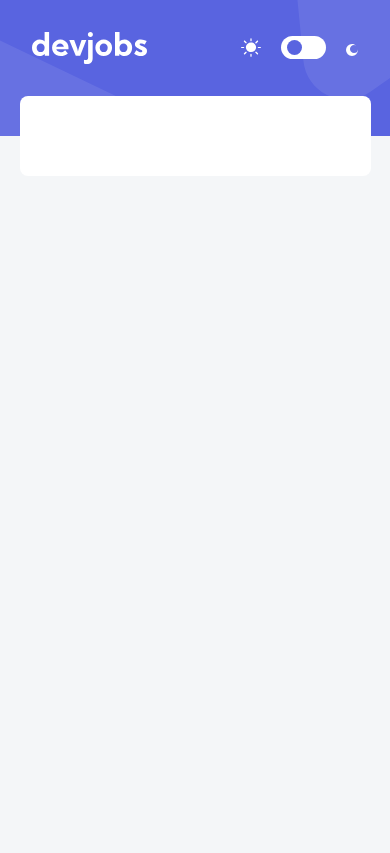
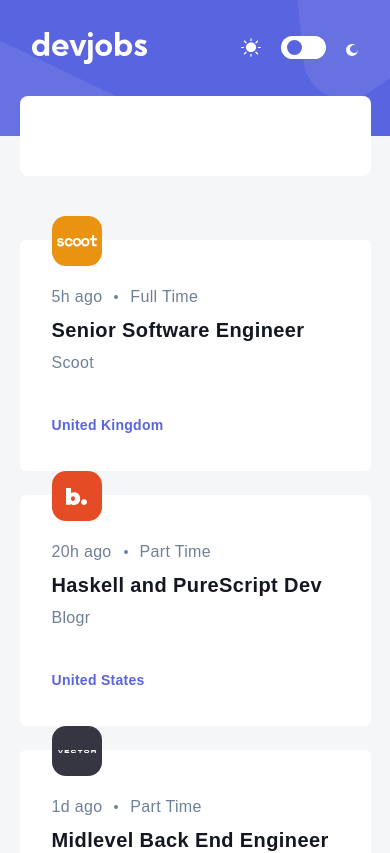
Before and after one commit to yehudz/devjobs-web-app, a Next.js app: page / in a window 390 px wide. Shown: the top 853 px of the page. Built offline with nearby package versions, Linux system fonts and the light colour scheme.

Commit message:
[DWA-6] AC1 User can view job postings
Mobile version has only on job posting at a time

```diff
--- a/components/views/PostingsContainer.tsx
+++ b/components/views/PostingsContainer.tsx
@@ -1,11 +1,21 @@
-interface ContentProps {
-  children: JSX.Element
-}
+import type { ContentProps } from "../../typings/common.interfaces"
 
 const PostingsContainer: React.FC<ContentProps> = ({children})=> {
   return(
-    <>
-    </>
+    <div
+      data-testid="postings-container"
+      className="
+        flex
+        flex-row
+        flex-wrap
+        justify-center
+        mt-[40px]
+        mx-auto
+      "
+
+    >
+      {children}
+    </div>
   )
 }
 
--- a/pages/index.tsx
+++ b/pages/index.tsx
@@ -1,5 +1,8 @@
 import type { NextPage } from 'next'
-
+import PostingsContainer from '../components/views/PostingsContainer'
+import data from './data.json'
+import { JobPosting, JobCardIcon, JobCardInfo } from '../typings/common.types'
+import JobCard from '../components/ui/JobCard/JobCard'
 const Home: NextPage = (props) => {
   return(
     <div
@@ -11,6 +14,30 @@ const Home: NextPage = (props) => {
         dark:bg-midnight
       "
     >
+      <PostingsContainer>
+        {data.map((jobPosting)=> {
+          let icon: JobCardIcon = {
+            image: jobPosting.logo,
+            color: jobPosting.logoBackground,
+            company: jobPosting.company
+
+          }
+          let info: JobCardInfo = {
+            postedAt: jobPosting.postedAt,
+            contract: jobPosting.contract,
+            position: jobPosting.position,
+            company: jobPosting.company,
+            location: jobPosting.location
+          }
+          return(
+            <JobCard
+              icon={icon}
+              info={info}
+            />
+          )
+        })}
+
+      </PostingsContainer>
     </div>
   )
 }
--- a/typings/common.interfaces.ts
+++ b/typings/common.interfaces.ts
@@ -8,3 +8,6 @@ export interface JobCardProps {
   icon: JobCardIconProps
   info: JobCardInfoProps
 }
+export interface ContentProps {
+  children: JSX.Element[]
+}
--- a/typings/common.types.ts
+++ b/typings/common.types.ts
@@ -21,3 +21,8 @@ export type JobCardIcon = {
   color: string
   company: string
 }
+
+export type JobPosting = {
+  icon: JobCardIcon
+  info: JobCardInfo
+}
```
